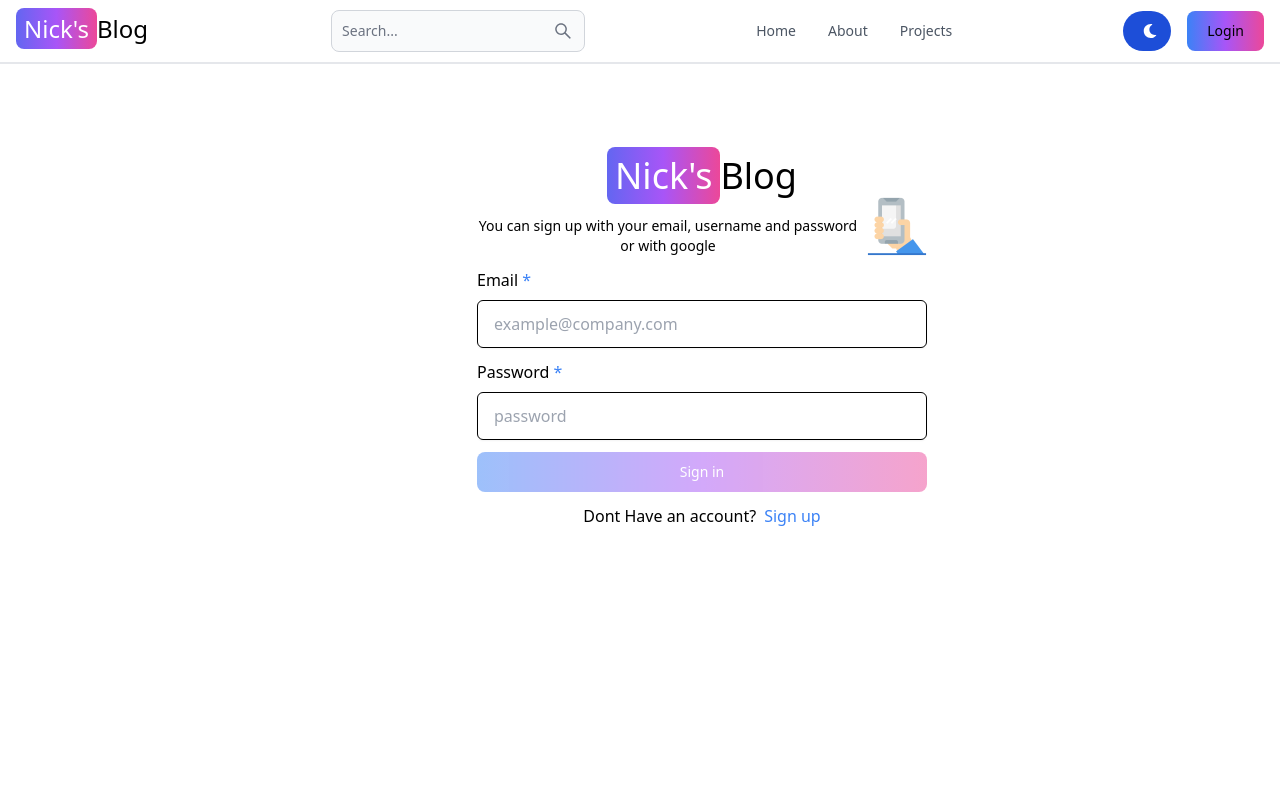
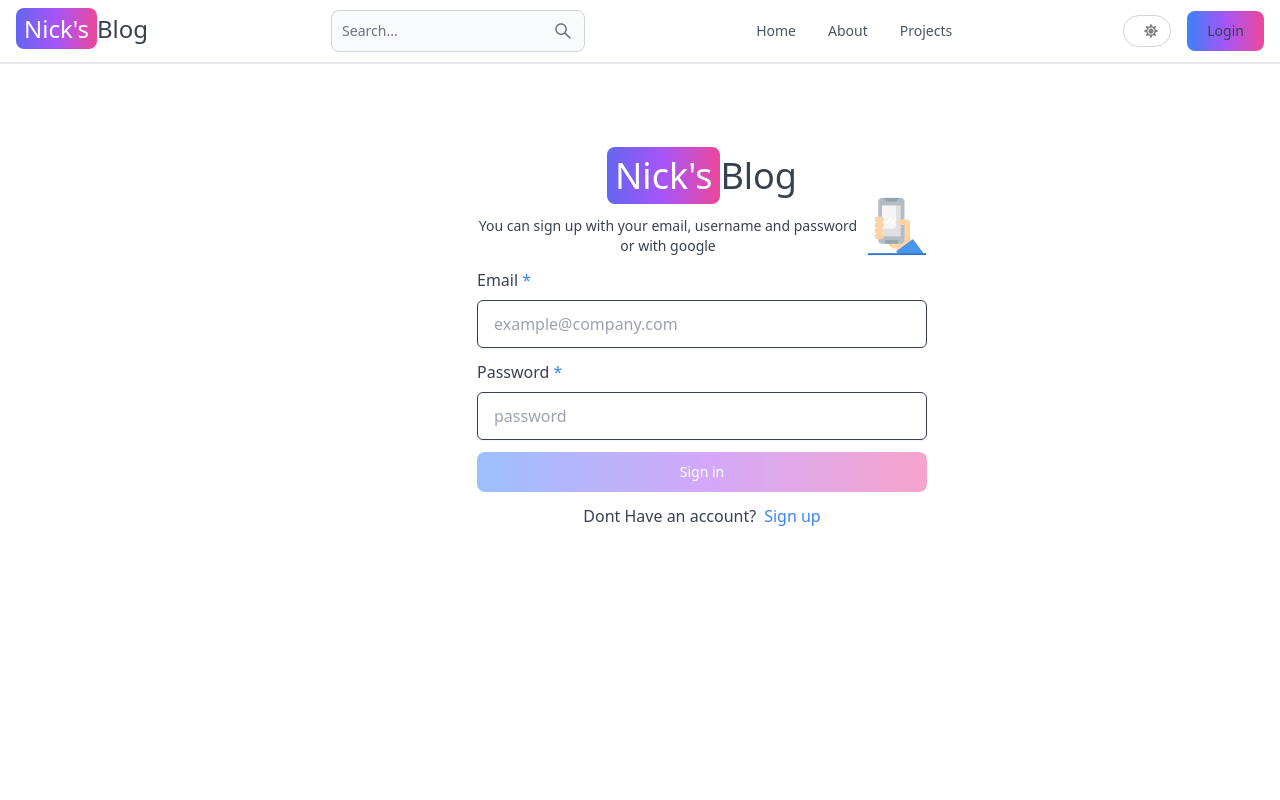
Before and after one commit to NickNedilko/My-blog, a React (Vite) app in the folder client/: page /sign-in in a window 1280 px wide. Shown: the top 800 px of the page. Built offline with nearby package versions, Linux system fonts and the light colour scheme.

Commit message:
add themeProviders, to light and dark theme mode

```diff
--- a/client/src/components/shared/Header.tsx
+++ b/client/src/components/shared/Header.tsx
@@ -2,16 +2,18 @@ import { Avatar, Button, Dropdown, DropdownDivider, DropdownHeader, DropdownItem
 import { Link, useLocation } from 'react-router-dom';
 import { AiOutlineSearch } from "react-icons/ai";
 
-import { FaMoon } from "react-icons/fa";
+import { FaMoon, FaSun } from "react-icons/fa";
 import { Logo } from "./logo";
 import { useAuthStore } from "../../store/auth-store";
 import { logout } from "../../services/authApi";
 import { clearAuthHeader } from "../../lib/jwt";
 import { useMutation } from "@tanstack/react-query";
+import { useThemeStore } from "../../store/theme";
 
 export default function Header() {
     const { pathname } = useLocation();
     const { isLoggedIn, user } = useAuthStore();
+    const { toggleTheme, theme } = useThemeStore();
 
    const {mutate} = useMutation({
   mutationFn: logout,
@@ -32,8 +34,8 @@ export default function Header() {
               <AiOutlineSearch size={16}/>
           </Button>
           <div className="flex items-center gap-4 md:order-2">
-              <Button color='blue' pill className="w-12 h-10 hidden sm:inline">
-                  <FaMoon/>
+              <Button onClick={() => toggleTheme()} color='light' pill className="w-12 h-8 hidden sm:inline ">
+                 {theme === 'dark' ? <FaMoon/> : <FaSun color="gray"/>}
               </Button>
                 {isLoggedIn ? <Dropdown
                     arrowIcon={false}
@@ -59,13 +61,13 @@ export default function Header() {
               <NavbarToggle/>
           </div>
               <NavbarCollapse >
-                  <NavbarLink className={pathname === '/' ? 'text-blue-500' : 'text-gray-600'} as ='div'>
+                  <NavbarLink className={pathname === '/' ? 'text-blue-500  dark:text-white' : 'text-gray-600'} as ='div'>
                       <Link to="/">Home</Link>
               </NavbarLink>
-              <NavbarLink className={pathname === '/about' ? 'text-blue-500' : 'text-gray-600'} as ='div'>
+              <NavbarLink className={pathname === '/about' ? 'text-blue-500 dark:text-white' : 'text-gray-600'} as ='div'>
                       <Link to="/about">About</Link>
               </NavbarLink>
-              <NavbarLink className={pathname === '/projects' ? 'text-blue-500' : 'text-gray-600'} as ='div'>
+              <NavbarLink className={pathname === '/projects' ? 'text-blue-500  dark:text-white' : 'text-gray-600'} as ='div'>
                   <Link to="/projects">Projects</Link>
               </NavbarLink>
               </NavbarCollapse>
--- a/client/src/components/shared/providers.tsx
+++ b/client/src/components/shared/providers.tsx
@@ -2,6 +2,7 @@ import React, { useMemo } from 'react';
 import { QueryClientProvider, QueryClient } from '@tanstack/react-query';
 import { ReactQueryDevtools } from '@tanstack/react-query-devtools';
 import { BrowserRouter } from 'react-router-dom'
+import { ThemeProvider } from './theme-provider';
 
 
 
@@ -9,8 +10,10 @@ export const Providers = ({ children }: React.PropsWithChildren)=> {
   const client = useMemo(() => new QueryClient(), []);
   return (
     <QueryClientProvider client={client}>
-          <BrowserRouter>
-        {children}
+      <BrowserRouter>
+        <ThemeProvider>
+          {children}
+          </ThemeProvider>
         </BrowserRouter>
     <ReactQueryDevtools initialIsOpen={false} />
     </QueryClientProvider>
--- /dev/null
+++ b/client/src/components/shared/theme-provider.tsx
@@ -0,0 +1,22 @@
+import { FC } from "react";
+import { useThemeStore } from "../../store/theme";
+
+interface Props {
+    children: React.ReactNode
+}
+
+export const ThemeProvider:FC<Props>=({children}) =>  {
+    const { theme } = useThemeStore();
+
+
+  return (
+    // Контейнер, который меняет тему
+    <div className={`min-h-screen ${theme === 'dark' ? 'dark' : 'light'}`}>
+      {/* Основной контент с цветами для каждой темы */}
+      <div className="bg-white text-gray-700 dark:text-gray-200 dark:bg-[rgb(16,23,42)]">
+        {children}
+      </div>
+    </div>
+  );
+
+}
--- a/client/src/components/ui/input.tsx
+++ b/client/src/components/ui/input.tsx
@@ -11,7 +11,7 @@ export const Input = React.forwardRef<HTMLInputElement, InputProps>(
       <input
         type={type}
         className={clsx(
-          "flex h-12 w-full appearance-none rounded-md border border-input bg-transparent px-4 py-2 text-md shadow-sm transition-colors placeholder:text-gray-400 focus:outline-none focus:ring-2 focus:ring-blue-500 disabled:cursor-not-allowed disabled:opacity-50",
+          "flex h-12 w-full appearance-none rounded-md border border-input bg-transparent px-4 py-2 text-md shadow-sm transition-colors placeholder:text-gray-400 dark:bg-white  focus:outline-none focus:ring-2 focus:ring-blue-500 disabled:cursor-not-allowed disabled:opacity-50",
           className
         )}
         ref={ref}
--- /dev/null
+++ b/client/src/store/theme.ts
@@ -0,0 +1,18 @@
+import {create }from 'zustand';
+
+interface ThemeState {
+  theme: 'light' | 'dark'; // Тип состояния темы
+  toggleTheme: () => void; // Функция для переключения темы
+}
+
+export const useThemeStore = create<ThemeState>((set) => ({
+  theme: (localStorage.getItem('theme') as 'light' | 'dark') || 'light', // Считываем сохраненную тему или по умолчанию светлая
+  toggleTheme: () => {
+    set((state: ThemeState) => {
+
+      const newTheme = state.theme === 'light' ? 'dark' : 'light';
+      localStorage.setItem('theme', newTheme);
+      return { theme: newTheme }; // Возвращаем объект с обновленным состоянием
+    });
+  },
+}));
--- a/client/tailwind.config.js
+++ b/client/tailwind.config.js
@@ -5,6 +5,7 @@ export default {
     "./src/**/*.{js,ts,jsx,tsx}",
     "./node_modules/flowbite-react/**/*.{js,jsx,ts,tsx}",
   ],
+  darkMode: 'class',
   theme: {
     extend: {},
   },
```
